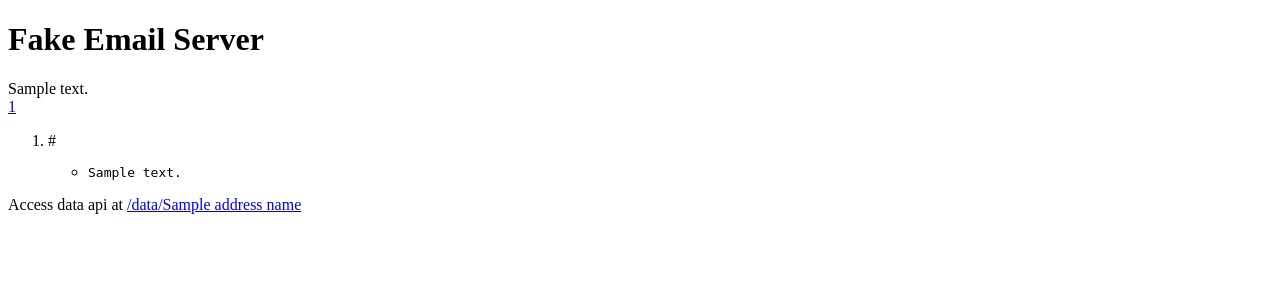
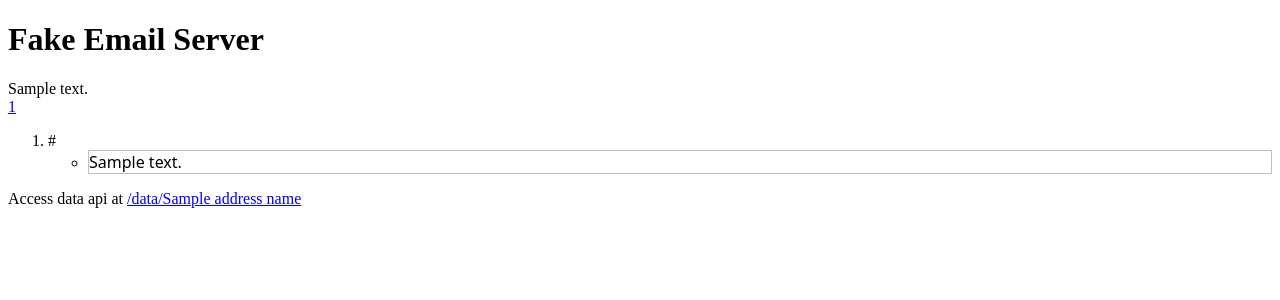
Before and after one commit to tomwardill/FakeEmail, a Python web app: template src/fakeemail/templates/message_display.html in a window 1280 px wide. Shown: the top 300 px of the page. Run offline with Jinja, Linux system fonts and the light colour scheme; the template is opened without the code that fills it: most values are stand-ins (such as "Sample title", 1, 10 or a date in 2020).

Commit message:
Optimise the appearance of the emails for rich-text.
 * Fixed width to 900px
 * Set to sans font
 * Add subtle border

```diff
--- a/src/fakeemail/templates/base.html
+++ b/src/fakeemail/templates/base.html
@@ -3,6 +3,16 @@
     <head>
         <meta charset="UTF-8">
         <title>{% block title %}{% endblock %}</title>
+        <style type="text/css">
+            div.part {
+                width: 900px;
+                font-family: sans, sans-serif;
+            }
+
+            li.part {
+                border: 1px solid #c0c0c0;
+            }
+        </style>
     </head>
     <body>
 
--- a/src/fakeemail/templates/message_display.html
+++ b/src/fakeemail/templates/message_display.html
@@ -21,8 +21,8 @@
                     <a name='{{ loop.index }}'>#</a>
                     <ul>
                         {% for part in msg %}
-                            <li>
-                                <pre>{{ part }}</pre>
+                            <li class="part">
+                                <div class="part" style="">{{ part }}</div>
                             </li>
                         {% endfor %}
                     </ul>
```
